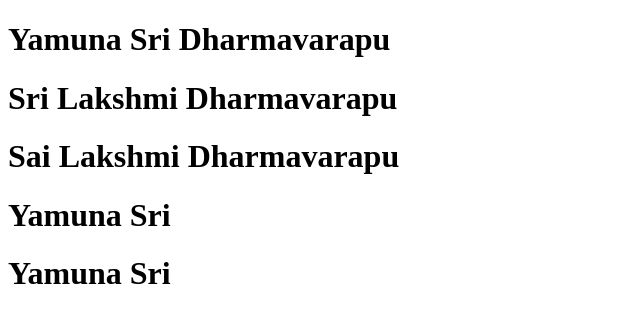
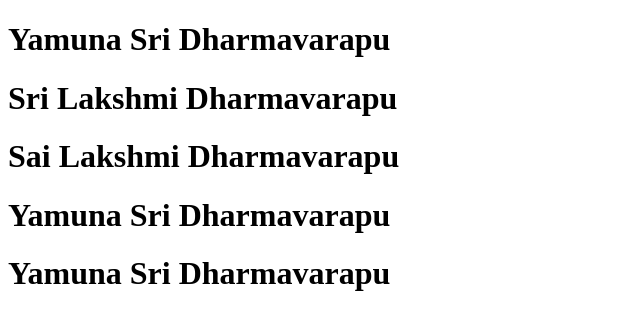
Before and after one commit to 20B01A1239-YAMUNA/github-pages, a plain HTML site: page index.html in a window 1280 px wide. Shown: the whole page, without its empty margins (0-640 px from the left). Drawn offline with Linux system fonts and the light colour scheme.

Commit message:
changed in remote repository

```diff
--- a/index.html
+++ b/index.html
@@ -10,8 +10,8 @@
     <h1>Yamuna Sri Dharmavarapu</h1>
     <h1>Sri Lakshmi Dharmavarapu</h1>
     <h1>Sai Lakshmi Dharmavarapu</h1>
-    <h1>Yamuna Sri</h1>
-    <h1>Yamuna Sri</h1>
+    <h1>Yamuna Sri Dharmavarapu</h1>
+    <h1>Yamuna Sri Dharmavarapu</h1>
 
 
 
```
